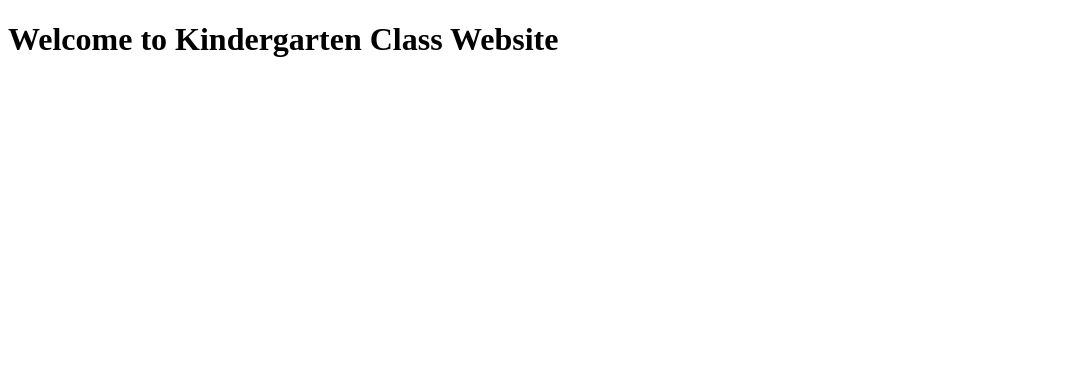
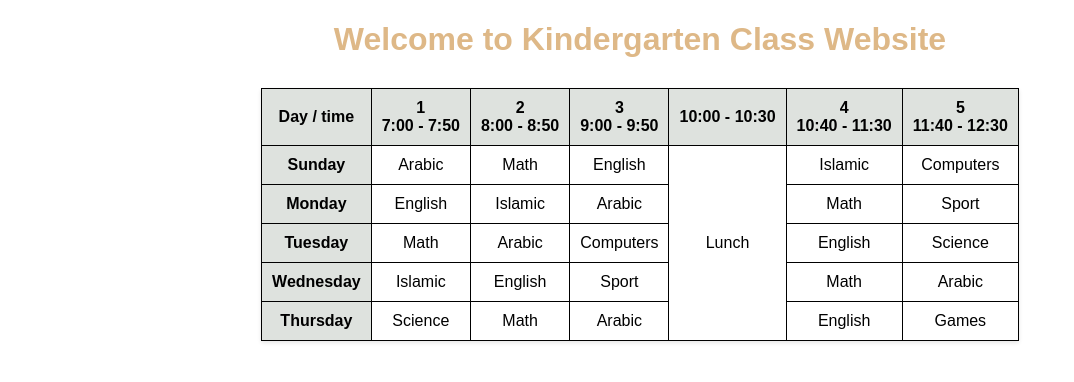
Before and after one commit to Ali-Alsowaidi/ITCS333, a plain HTML site: page index.html in a window 1280 px wide. Shown: the whole page, without its empty margins (0-1074 px from the left). Drawn offline with Linux system fonts and the light colour scheme.

Commit message:
2nd commit

```diff
--- a/index.html
+++ b/index.html
@@ -2,8 +2,63 @@
 <html>
     <head>
         <title>Sunshine Kindergarten</title>
+        <link rel="stylesheet" type="text/css" href="styles.css">
     </head>
     <body>
+
         <h1>Welcome to Kindergarten Class Website</h1>
+
+        <table>
+            <tr>
+                <th>Day / time</th>
+                <th>1<br>7:00 - 7:50</th>
+                <th>2<br>8:00 - 8:50</th>
+                <th>3<br>9:00 - 9:50</th>
+                <th>10:00 - 10:30</th>
+                <th>4<br>10:40 - 11:30</th>
+                <th>5<br>11:40 - 12:30</th>
+            </tr>
+            <tr>
+                <th>Sunday</th>
+                <td>Arabic</td>
+                <td>Math</td>
+                <td>English</td>
+                <td rowspan="5">Lunch</td>
+                <td>Islamic</td>
+                <td>Computers</td>
+            </tr>
+            <tr>
+                <th>Monday</th>
+                <td>English</td>
+                <td>Islamic</td>
+                <td>Arabic</td>
+                <td>Math</td>
+                <td>Sport</td>
+            </tr>
+            <tr>
+                <th>Tuesday</th>
+                <td>Math</td>
+                <td>Arabic</td>
+                <td>Computers</td>
+                <td>English</td>
+                <td>Science</td>
+            </tr>
+            <tr>
+                <th>Wednesday</th>
+                <td>Islamic</td>
+                <td>English</td>
+                <td>Sport</td>
+                <td>Math</td>
+                <td>Arabic</td>
+            </tr>
+            <tr>
+                <th>Thursday</th>
+                <td>Science</td>
+                <td>Math</td>
+                <td>Arabic</td>
+                <td>English</td>
+                <td>Games</td>
+            </tr>
+        </table>
     </body>
 </html>
--- a/styles.css
+++ b/styles.css
@@ -1,4 +1,31 @@
+body{
+    font-family: Arial, Helvetica, sans-serif;
+    background-color: white;
+}
+
 h1{
     text-align: center;
     color: burlywood;
 }
+
+table{
+    border-collapse: collapse;
+    margin: 30px auto;
+    background-color:#fff;
+    border: 1px solid #000000;
+    box-shadow: 0 2px 4px rgba(0,0,0,0.1);
+}
+
+th{
+    text-align: center;
+    font-weight: bold;
+    background-color: #dee2de;
+    color: #000000;
+    padding: 10px;
+    border: 1px solid #000000;
+}
+
+td{
+    text-align: center;
+    border: 1px solid #000000;
+}
```
